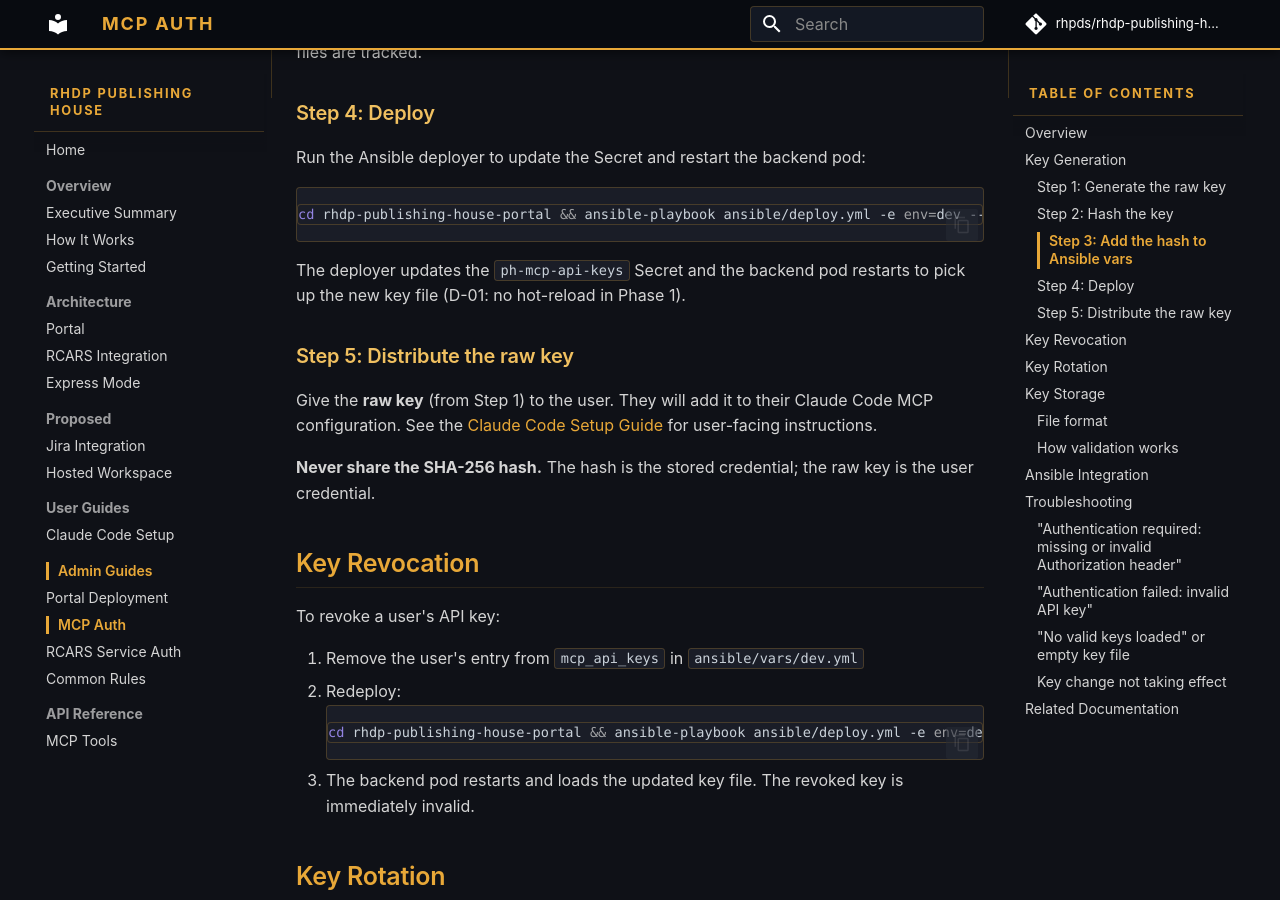
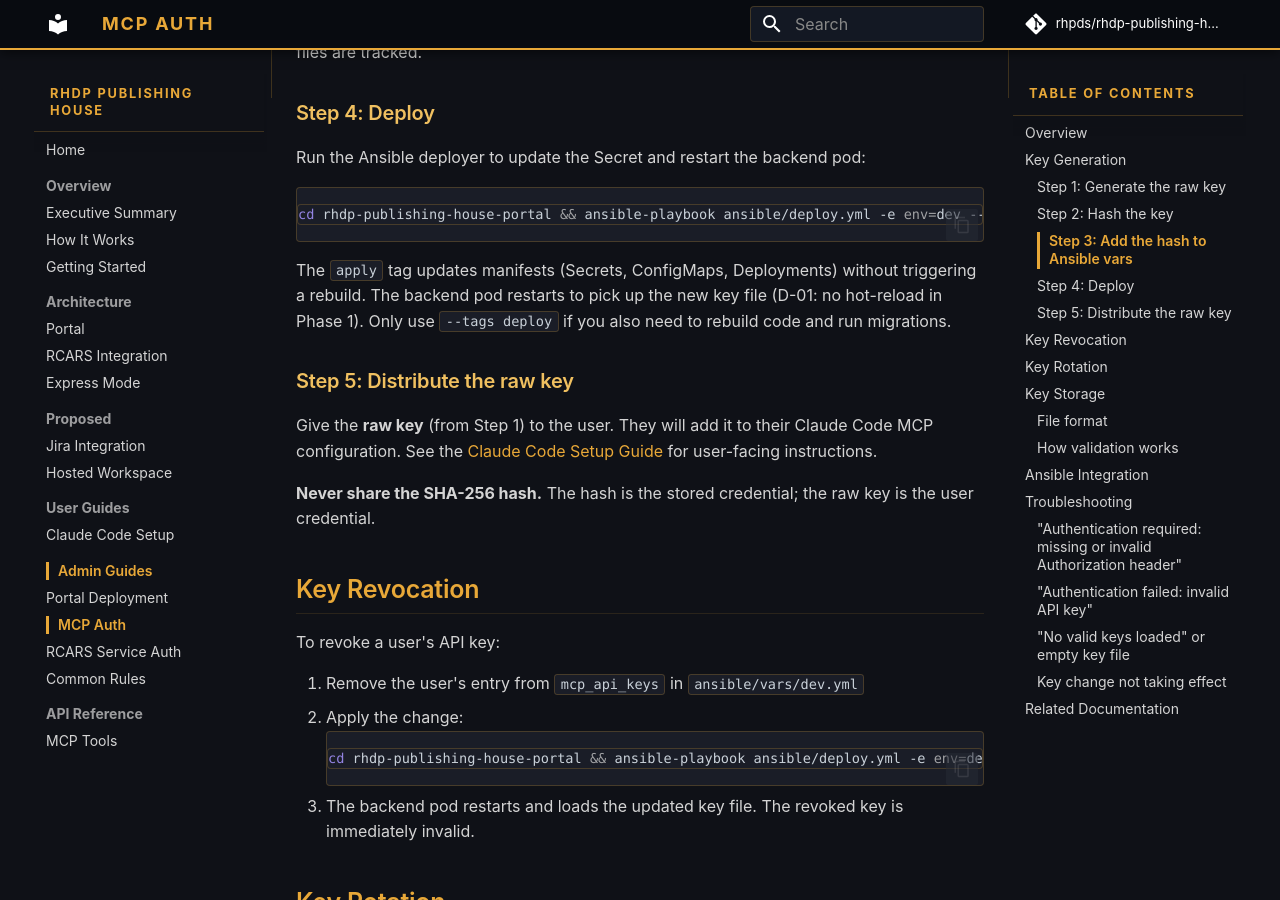
Before and after one commit to treddy08/rhdp-publishing-house, an MkDocs documentation site: the page built from docs/admin/mcp-auth.md, in a window 1280 px wide and 900 px high, scrolled down 1256 px. Built offline with MkDocs 1.6.1 and Material for MkDocs 9.7.7, drawn with Linux system fonts in a browser that asks for light colours; comment, search, counter and statistics services are not loaded.

Commit message:
rhdp-publishing-house: Fix deploy tag guidance in docs
- MCP auth doc: use --tags apply for key changes, not --tags deploy
- Portal deployment doc: clarify when to use apply vs deploy
- CLAUDE.md: add apply tag as first example, clarify deploy is for major changes

Co-Authored-By: Claude Opus 4.6 (1M context) <noreply@anthropic.com>

````diff
--- a/docs/admin/mcp-auth.md
+++ b/docs/admin/mcp-auth.md
@@ -45,10 +45,10 @@ The key name (e.g., `nate`) is an admin identifier for bookkeeping -- it tells y
 Run the Ansible deployer to update the Secret and restart the backend pod:
 
 ```bash
-cd rhdp-publishing-house-portal && ansible-playbook ansible/deploy.yml -e env=dev --tags deploy
+cd rhdp-publishing-house-portal && ansible-playbook ansible/deploy.yml -e env=dev --tags apply
 ```
 
-The deployer updates the `ph-mcp-api-keys` Secret and the backend pod restarts to pick up the new key file (D-01: no hot-reload in Phase 1).
+The `apply` tag updates manifests (Secrets, ConfigMaps, Deployments) without triggering a rebuild. The backend pod restarts to pick up the new key file (D-01: no hot-reload in Phase 1). Only use `--tags deploy` if you also need to rebuild code and run migrations.
 
 ### Step 5: Distribute the raw key
 
@@ -61,9 +61,9 @@ Give the **raw key** (from Step 1) to the user. They will add it to their Claude
 To revoke a user's API key:
 
 1. Remove the user's entry from `mcp_api_keys` in `ansible/vars/dev.yml`
-2. Redeploy:
+2. Apply the change:
    ```bash
-   cd rhdp-publishing-house-portal && ansible-playbook ansible/deploy.yml -e env=dev --tags deploy
+   cd rhdp-publishing-house-portal && ansible-playbook ansible/deploy.yml -e env=dev --tags apply
    ```
 3. The backend pod restarts and loads the updated key file. The revoked key is immediately invalid.
 
--- a/docs/admin/portal-deployment.md
+++ b/docs/admin/portal-deployment.md
@@ -78,12 +78,12 @@ The `deploy` tag runs infra manifests, app manifests, builds, and database migra
 | Tag | What It Does | When to Use |
 |-----|-------------|-------------|
 | `mgmt-rbac` | Bootstrap management SA, ClusterRole, generate kubeconfig | One-time setup |
-| `deploy` | Full deploy: infra + app + builds + migrate | Normal deployment |
-| `apply` | App manifests only (Deployments, Services, Route) | Config-only changes |
-| `builds` | Trigger builds + wait for rollout | Code changes only |
+| `deploy` | Full deploy: infra + app + builds + migrate | First deploy or major changes (code + config + schema) |
+| `apply` | App manifests only (Secrets, ConfigMaps, Deployments, Services, Route) | Config/secret changes (API keys, env vars, route config) |
+| `builds` | Trigger builds + wait for rollout | Code changes only (after `git push`) |
 | `build-backend` | Build backend only + rollout | Backend code changes |
 | `build-frontend` | Build frontend only + rollout | Frontend code changes |
-| `migrate` | Run Alembic migrations in backend pod | Schema changes |
+| `migrate` | Run Alembic migrations in backend pod | Schema changes only |
 
 ## Subsequent Deploys
 
````
Also changed, not shown: CLAUDE.md (+6 -3 lines).
